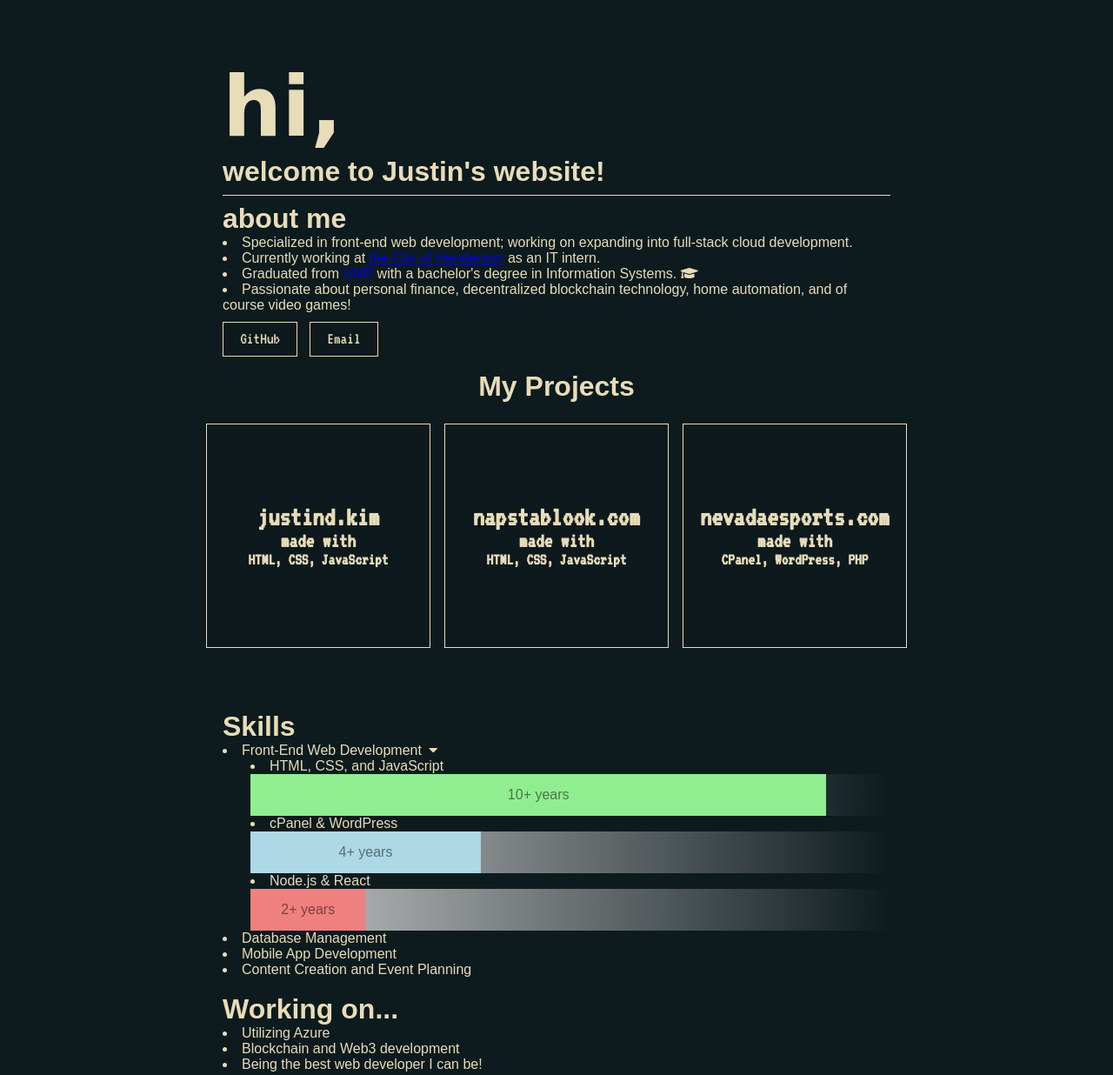
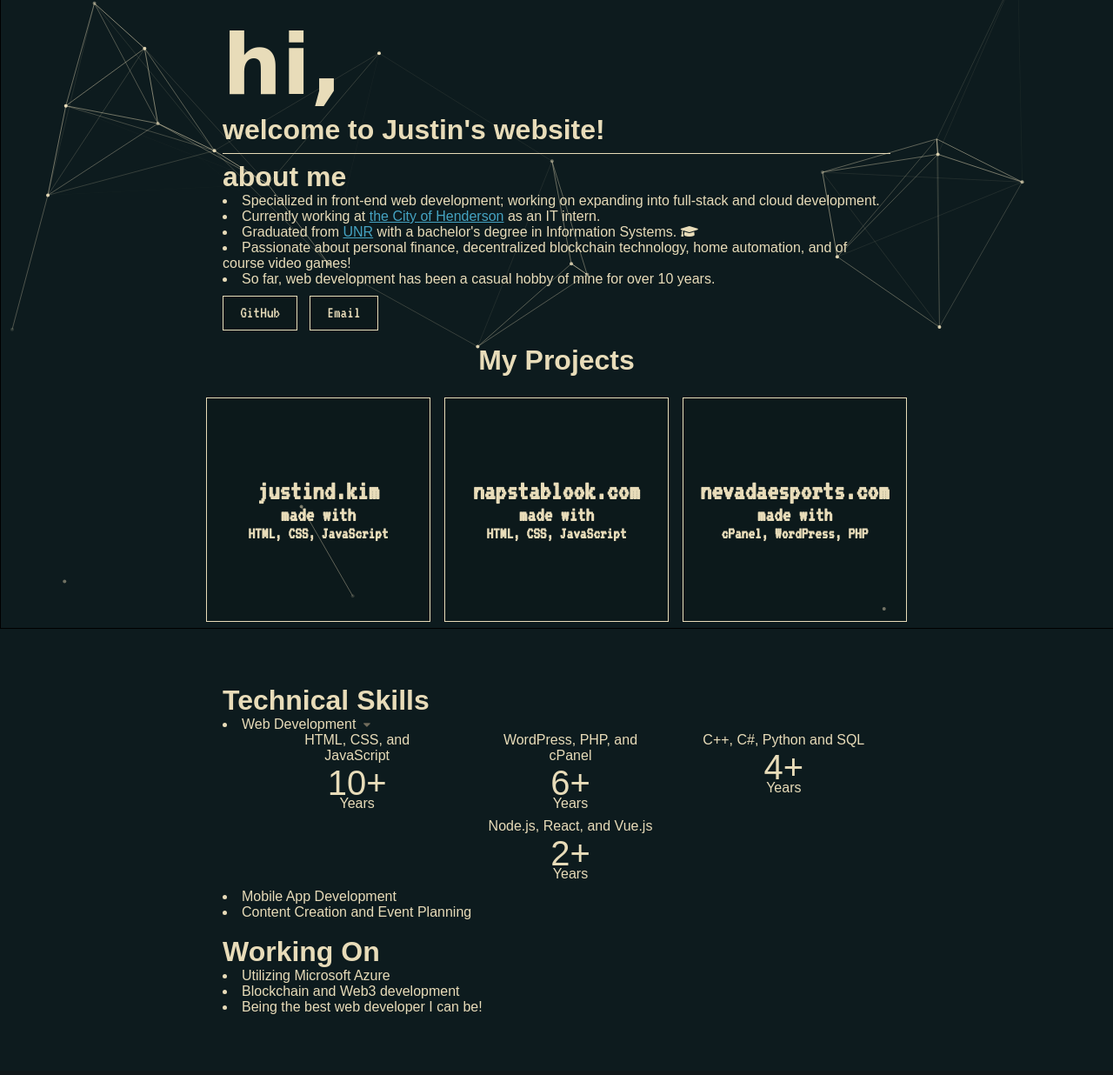
Before and after one commit to kimjustind/portfolio, a plain HTML site: page index.html in a window 1280 px wide. Shown: the part 79-1315 px from the top of the page at 87% size. Drawn offline with Linux system fonts and the light colour scheme; a web font is replaced by a local one.

Commit message:
Renovations to whole website

```diff
--- a/css/index.css
+++ b/css/index.css
@@ -1,4 +1,3 @@
-
 /* Google fonts import */
 @import url('https://fonts.googleapis.com/css2?family=Mukta+Vaani&family=Sirin+Stencil&family=VT323&display=swap');
 
@@ -11,9 +10,18 @@ body {
     margin: 0;
 }
 
+canvas {
+    margin: 0;
+    position: fixed;
+    border: 1px solid black;
+    top: 0;
+    z-index: -1;
+    overflow: hidden;
+}
+
 nav {
-    margin: 1em;
     text-align: center;
+    background:rgba(0, 0, 0, 0.3);
 }
 .nav-link {
     display: inline-flex;
@@ -30,6 +38,21 @@ nav {
     color: #726d5d;
 }
 
+a {
+    color: #45a3c2;
+}
+
+button {
+    background: none;
+    border: none;
+    color: #726d5d;
+    margin: 0;
+    padding: 0;
+}
+
+p {
+    margin: -0.5em 0 0.5em 0;
+}
 h1 {
     width: 100%;
     font-family: 'Sirin Stencil', cursive;
@@ -94,7 +117,7 @@ footer p {
     padding: 0;
 }
 
-button {
+#github_button, #email_button {
     margin: 0.5em 0.5em 0 0;
     background-color: rgba(10, 10, 10, 0.1);
     color: #e8dcb9;
@@ -104,7 +127,7 @@ button {
     font-size: 1.2em;
     cursor: pointer;
 }
-button:hover {
+#github_button:hover, #email_button:hover {
     background: rgba(200, 200, 200, 0.2);
 }
 
@@ -117,7 +140,7 @@ main {
     display: flex;
     flex-direction: column;
     justify-content: center;
-    padding: 4em 3em 0 3em;
+    padding: 3em 3em 0 3em;
 
 }
 #description {
@@ -197,7 +220,18 @@ main {
 #front-end {
     margin-left: 2em;
     display: flex;
-    flex-direction: column;
+    flex-direction: row;
+    justify-content: space-around;
+    list-style: none;
+    text-align: center;
+    flex-wrap: wrap;
+}
+.skillBox {
+    width: 200px;
+}
+.yrs {
+    font-size: 40px;
+    margin: 0;
 }
 #skill-pro {
     display: flex;
--- a/index.html
+++ b/index.html
@@ -1,4 +1,3 @@
-<!DOCTYPE html>
 <!DOCTYPE html>
 <html lang="en">
 <head>
@@ -12,30 +11,18 @@
 
     <link rel="stylesheet" href="css/index.css">
 
-    <script>
-        let opened = true;
-        function openList() {
-            const skillList = document.getElementById("front-end");
-            const expand = document.getElementById("expand");
-            if (!opened) {
-                skillList.style.display = "flex";
-                opened = true;
-                expand.innerHTML = `<i class="fas fa-caret-down"></i>`;
-            } else {
-                skillList.style.display = "none";
-                opened = false;
-                expand.innerHTML = `<i class="fas fa-caret-right"></i>`;
-            }
-        }
-    </script>
+    <script src="js/index.js" defer></script>
+    <script src="js/canvas.js" defer></script>
 </head>
 
 <body>
+    <canvas id="canvas"></canvas>
     <nav>
         <ul id="nav-bar">
             <li class="nav-link">Home</li>
-            <li class="nav-link"onclick="window.location.href = '#projects';">Projects</li>
-            <li class="nav-link">About</li>
+            <li class="nav-link" onclick="window.location.href = '#about';">About</li>
+            <li class="nav-link" onclick="window.location.href = '#projects';">Projects</li>
+            <li class="nav-link" onclick="window.location.href = '#skills';">Skills</li>
             <li class="nav-link" onclick="window.open(`https://github.com/kimjustind`);">GitHub</li>
         </ul>
     </nav>
@@ -44,12 +31,13 @@
             <h1>hi,</h1>
             <h2>welcome to Justin's website!</h2>
             <hr />
-            <h2>about me</h2>
+            <h2 id="about">about me</h2>
             <ul id="description">
-                <li>Specialized in front-end web development; working on expanding into full-stack cloud development.</li>
+                <li>Specialized in front-end web development; working on expanding into full-stack and cloud development.</li>
                 <li>Currently working at <a href="https://cityofhenderson.com" target="_blank">the City of Henderson</a> as an IT intern.</li>
                 <li>Graduated from <a href="https://www.unr.edu/" target="_blank">UNR</a> with a bachelor's degree in Information Systems. <i class="fas fa-graduation-cap"></i></li>
                 <li>Passionate about personal finance, decentralized blockchain technology, home automation, and of course video games!</li>
+                <li>So far, web development has been a casual hobby of mine for over 10 years.</li>
             </ul>
             <div id="button_profiles">
                 <button id="github_button" onclick="window.open('https://github.com/kimjustind');">GitHub</button>
@@ -71,36 +59,53 @@
             <div class="portfolio-item" onclick="window.open('https://nevadaesports.com/');">
                 <h3>nevadaesports.com</h3>
                 <h4>made with</h4>
-                <h5>CPanel, WordPress, PHP</h5>
+                <h5>cPanel, WordPress, PHP</h5>
             </div>
         </div>
     </header>
     <main class="grid-container">
         <div id="skillItems" class="grid-item">
-            <h2>Skills</h2>
+            <h2>Technical Skills</h2>
             <ul id="skills">
-                <li>Front-End Web Development <a id="expand" onclick="openList()"><i class="fas fa-caret-down"></i></a>
+                <li>Web Development <button id="expand" onclick="openList()"><i class="fas fa-caret-down"></i></button>
                     <ul id="front-end">
-                        <li>HTML, CSS, and JavaScript</li><div class="skill-bar"><div id="skill-pro"><p>10+ years</p></div></div>
-                        <li>cPanel & WordPress</li><div class="skill-bar"><div id="skill-cms"><p>4+ years</p></div></div>
-                        <li>Node.js & React</li><div class="skill-bar"><div id="skill-react"><p>2+ years</p></div></div>
+                        <div class="skillBox">
+                            <li>HTML, CSS, and JavaScript</li>
+                            <span class="yrs" data-yrs="10"></span>
+                            <p>Years</p>
+                        </div>
+                        <div class="skillBox">
+                            <li>WordPress, PHP, and cPanel</li>
+                            <span class="yrs" data-yrs="6"></span>
+                            <p>Years</p>
+                        </div>
+                        <div class="skillBox">
+                            <li>C++, C#, Python and SQL</li>
+                            <span class="yrs" data-yrs="4"></span>
+                            <p>Years</p>
+                        </div>
+                        <div class="skillBox">
+                            <li>Node.js, React, and Vue.js</li>
+                            <span class="yrs" data-yrs="2"></span>
+                            <p>Years</p>
+                        </div>
                     </ul>
                 </li>
-                <li>Database Management</li>
                 <li>Mobile App Development</li>
                 <li>Content Creation and Event Planning</li>
             </ul>
         </div>
         <br />
         <div id="workingOn" class="grid-item">
-            <h2>Working on...</h2>
+            <h2>Working On</h2>
             <ul id="skills">
-                <li>Utilizing Azure</li>
+                <li>Utilizing Microsoft Azure</li>
                 <li>Blockchain and Web3 development</li>
                 <li>Being the best web developer I can be!</li>
             </ul>
         </div>
     </main>
+    </div>
     <footer>
         <p>This is a footer! Made by Justin Kim</p>
     </footer>
--- /dev/null
+++ b/js/canvas.js
@@ -0,0 +1,250 @@
+/* Copied from https://codepen.io/jkiss/pen/OVEeqK */
+
+var canvas = document.getElementById('canvas'),
+   can_w = parseInt(canvas.getAttribute('width')),
+   can_h = parseInt(canvas.getAttribute('height')),
+   ctx = canvas.getContext('2d');
+
+// console.log(typeof can_w);
+var BALL_NUM = innerWidth / 50;
+
+var ball = {
+      x: 0,
+      y: 0,
+      vx: 0,
+      vy: 0,
+      r: 0,
+      alpha: 1,
+      phase: 0
+   },
+   ball_color = {
+       r: 232,
+       g: 220,
+       b: 185
+   },
+   R = 2,
+   balls = [],
+   alpha_f = 0.03,
+   alpha_phase = 0,
+
+// Line
+   link_line_width = 0.8,
+   dis_limit = 260,
+   add_mouse_point = false,
+   mouse_in = false,
+   mouse_ball = {
+      x: 0,
+      y: 0,
+      vx: 0,
+      vy: 0,
+      r: 0,
+      type: 'mouse'
+   };
+
+// Random speed
+function getRandomSpeed(pos){
+    var  min = -0.4,
+       max = 0.4;
+    switch(pos){
+        case 'top':
+            return [randomNumFrom(min, max), randomNumFrom(0.1, max)];
+            break;
+        case 'right':
+            return [randomNumFrom(min, -0.1), randomNumFrom(min, max)];
+            break;
+        case 'bottom':
+            return [randomNumFrom(min, max), randomNumFrom(min, -0.1)];
+            break;
+        case 'left':
+            return [randomNumFrom(0.1, max), randomNumFrom(min, max)];
+            break;
+        default:
+            return;
+            break;
+    }
+}
+function randomArrayItem(arr){
+    return arr[Math.floor(Math.random() * arr.length)];
+}
+function randomNumFrom(min, max){
+    return Math.random()*(max - min) + min;
+}
+
+// Random Ball
+function getRandomBall(){
+    var pos = randomArrayItem(['top', 'right', 'bottom', 'left']);
+    switch(pos){
+        case 'top':
+            return {
+                x: randomSidePos(can_w),
+                y: -R,
+                vx: getRandomSpeed('top')[0],
+                vy: getRandomSpeed('top')[1],
+                r: R,
+                alpha: 1,
+                phase: randomNumFrom(0, 10)
+            }
+            break;
+        case 'right':
+            return {
+                x: can_w + R,
+                y: randomSidePos(can_h),
+                vx: getRandomSpeed('right')[0],
+                vy: getRandomSpeed('right')[1],
+                r: R,
+                alpha: 1,
+                phase: randomNumFrom(0, 10)
+            }
+            break;
+        case 'bottom':
+            return {
+                x: randomSidePos(can_w),
+                y: can_h + R,
+                vx: getRandomSpeed('bottom')[0],
+                vy: getRandomSpeed('bottom')[1],
+                r: R,
+                alpha: 1,
+                phase: randomNumFrom(0, 10)
+            }
+            break;
+        case 'left':
+            return {
+                x: -R,
+                y: randomSidePos(can_h),
+                vx: getRandomSpeed('left')[0],
+                vy: getRandomSpeed('left')[1],
+                r: R,
+                alpha: 1,
+                phase: randomNumFrom(0, 10)
+            }
+            break;
+    }
+}
+function randomSidePos(length){
+    return Math.ceil(Math.random() * length);
+}
+
+// Draw Ball
+function renderBalls(){
+    Array.prototype.forEach.call(balls, function(b){
+       if(!b.hasOwnProperty('type')){
+           ctx.fillStyle = 'rgba('+ball_color.r+','+ball_color.g+','+ball_color.b+','+b.alpha+')';
+           ctx.beginPath();
+           ctx.arc(b.x, b.y, R, 0, Math.PI*2, true);
+           ctx.closePath();
+           ctx.fill();
+       }
+    });
+}
+
+// Update balls
+function updateBalls(){
+    var new_balls = [];
+    Array.prototype.forEach.call(balls, function(b){
+        b.x += b.vx;
+        b.y += b.vy;
+
+        if(b.x > -(50) && b.x < (can_w+50) && b.y > -(50) && b.y < (can_h+50)){
+           new_balls.push(b);
+        }
+
+        // alpha change
+        b.phase += alpha_f;
+        b.alpha = Math.abs(Math.cos(b.phase));
+        // console.log(b.alpha);
+    });
+
+    balls = new_balls.slice(0);
+}
+
+// loop alpha
+function loopAlphaInf(){
+
+}
+
+// Draw lines
+function renderLines(){
+    var fraction, alpha;
+    for (var i = 0; i < balls.length; i++) {
+        for (var j = i + 1; j < balls.length; j++) {
+
+           fraction = getDisOf(balls[i], balls[j]) / dis_limit;
+
+           if(fraction < 1){
+               alpha = (1 - fraction).toString();
+
+               ctx.strokeStyle = 'rgba(232, 220, 185, '+alpha+')';
+               ctx.lineWidth = link_line_width;
+
+               ctx.beginPath();
+               ctx.moveTo(balls[i].x, balls[i].y);
+               ctx.lineTo(balls[j].x, balls[j].y);
+               ctx.stroke();
+               ctx.closePath();
+           }
+        }
+    }
+}
+
+// calculate distance between two points
+function getDisOf(b1, b2){
+    var  delta_x = Math.abs(b1.x - b2.x),
+       delta_y = Math.abs(b1.y - b2.y);
+
+    return Math.sqrt(delta_x*delta_x + delta_y*delta_y);
+}
+
+// add balls if there a little balls
+function addBallIfy(){
+    if(balls.length < BALL_NUM){
+        balls.push(getRandomBall());
+    }
+}
+
+// Render
+function render(){
+    ctx.clearRect(0, 0, can_w, can_h);
+
+    renderBalls();
+
+    renderLines();
+
+    updateBalls();
+
+    addBallIfy();
+
+    window.requestAnimationFrame(render);
+}
+
+// Init Balls
+function initBalls(num){
+    for(var i = 1; i <= num; i++){
+        balls.push({
+            x: randomSidePos(can_w),
+            y: randomSidePos(can_h),
+            vx: getRandomSpeed('top')[0],
+            vy: getRandomSpeed('top')[1],
+            r: R,
+            alpha: 1,
+            phase: randomNumFrom(0, 10)
+        });
+    }
+}
+// Init Canvas
+function initCanvas(){
+    canvas.setAttribute('width', window.innerWidth + 10);
+    canvas.setAttribute('height', window.innerHeight);
+
+    can_w = parseInt(canvas.getAttribute('width'));
+    can_h = parseInt(canvas.getAttribute('height'));
+}
+window.addEventListener('resize', function(e){
+    initCanvas();
+});
+
+function goMovie(){
+    initCanvas();
+    initBalls(BALL_NUM);
+    window.requestAnimationFrame(render);
+}
+goMovie();
--- /dev/null
+++ b/js/index.js
@@ -0,0 +1,41 @@
+/* Doing this all in one file bc the code is so small and it's just for a portfolio website so */
+
+const skillItems = document.getElementById('skillItems');
+const yrsSpan = document.getElementsByClassName('yrs')
+const skillList = document.getElementById("front-end");
+const expand = document.getElementById("expand");
+
+let opened;
+
+changeYrs();
+
+function changeYrs() {
+    for (let i = 0; i < yrsSpan.length; i++) {
+        let count = 0;
+        let y = yrsSpan[i].dataset.yrs;
+        let c;
+        c = setInterval(() => {
+            count++;
+            yrsSpan[i].innerHTML = `${count}+`;
+            if (count >= y) {
+                clearInterval(c);
+            }
+        }, 200);
+
+    }
+}
+
+function openList() {
+    opened = !opened;
+    if (!opened) {
+        changeYrs();
+        skillList.style.display = "flex";
+        expand.innerHTML = `<i class="fas fa-caret-down"></i>`;
+    } else {
+        for (let i = 0; i < yrsSpan.length; i++) {
+            yrsSpan[i].innerHTML = '0+';
+        }
+        skillList.style.display = "none";
+        expand.innerHTML = `<i class="fas fa-caret-right"></i>`;
+    }
+}
```
Also changed, not shown: ._index.html (added).
